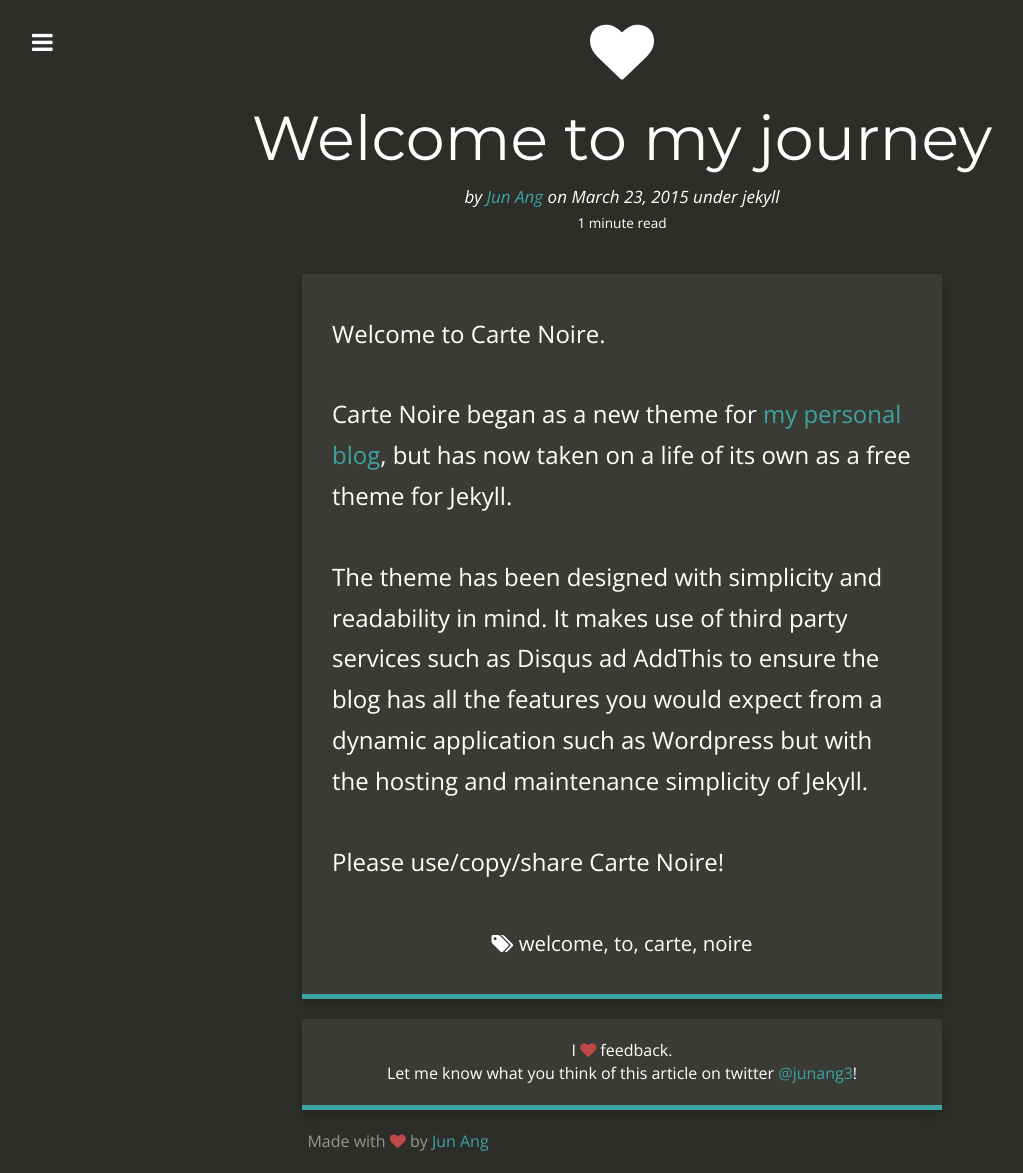
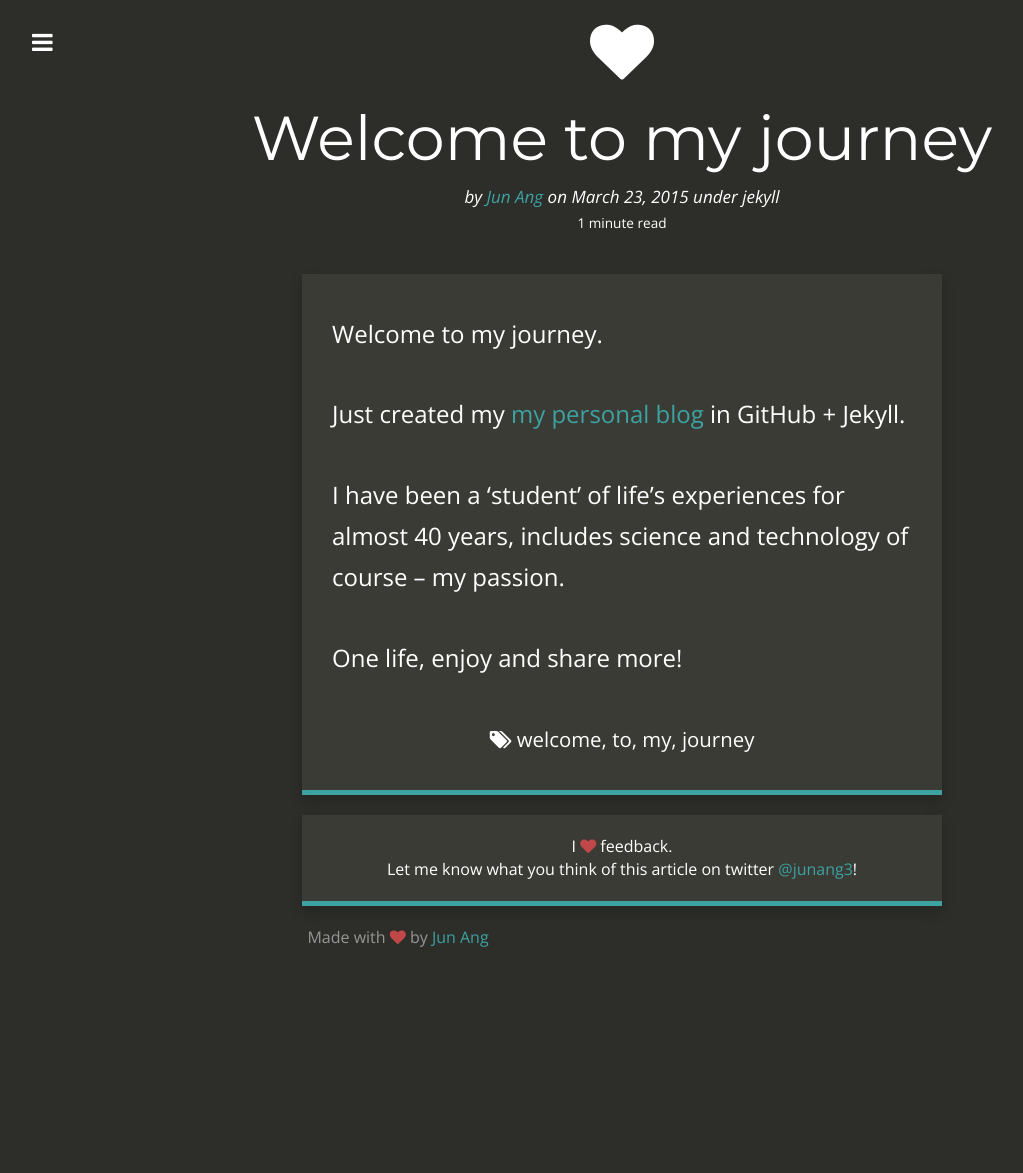
Before and after one commit to junang3/junang3.github.io, a Jekyll site: the page built from _posts/2016-04-13-welcome-to-my-journey.md, in a window 1280 px wide. Shown: the whole page, without its empty margins (18-1041 px from the left). Built offline with Jekyll 4.4.1, drawn with Linux system fonts in a browser that asks for light colours; nearby versions of some CDN libraries; after the commit the page ends 969 px from its top, so only the background shows below that.

Commit message:
Update 2016-04-13-welcome-to-my-journey.md

```diff
--- a/_posts/2016-04-13-welcome-to-my-journey.md
+++ b/_posts/2016-04-13-welcome-to-my-journey.md
@@ -9,20 +9,16 @@ thumbnail:  heart
 tags:
  - welcome
  - to
- - carte
- - noire
+ - my
+ - journey
 ---
 
-Welcome to Carte Noire.
+Welcome to my journey.
 
-Carte Noire began as a new theme for [my personal blog][1], but has now taken
-on a life of its own as a free theme for Jekyll.
+Just created my [my personal blog][1] in GitHub + Jekyll.
 
-The theme has been designed with simplicity and readability in mind. It makes
-use of third party services such as Disqus ad AddThis to ensure the blog has
-all the features you would expect from a dynamic application such as Wordpress
-but with the hosting and maintenance simplicity of Jekyll.
+I have been a 'student' of life's experiences for almost 40 years, includes science and technology of course -- my passion.
 
-Please use/copy/share Carte Noire!
+One life, enjoy and share more!
 
-[1]: http://www.jacobtomlinson.co.uk/
+[1]: http://junang3.github.io/
```
